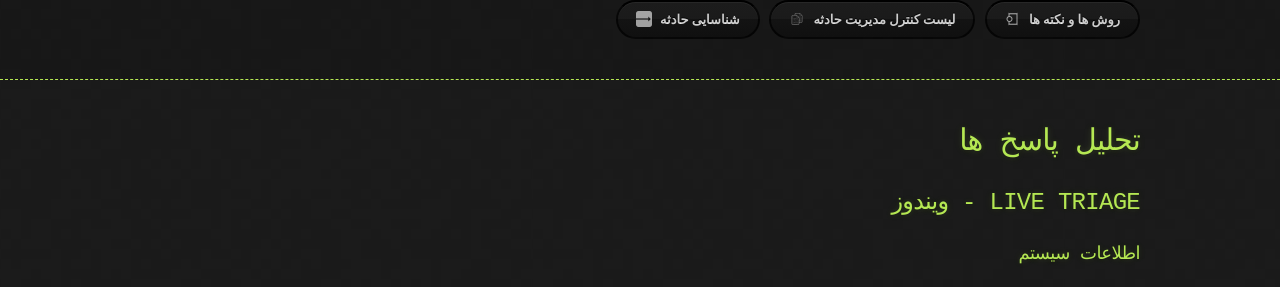
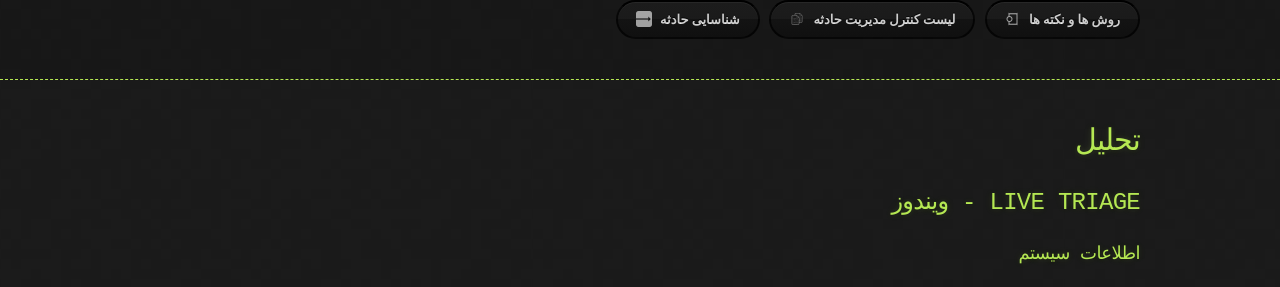
Before and after one commit to irblueteam/blue-team, a Jekyll site: the page built from respond-analysis.md, in a window 1280 px wide and 900 px high. Shown: the part 152-439 px from the top of the window. Built offline with Jekyll 4.4.1, drawn with Linux system fonts in a browser that asks for light colours; some web fonts are replaced; our own code applies the rules of GitHub Pages for plain Markdown files.

Commit message:
Update respond-analysis.md

```diff
--- a/respond-analysis.md
+++ b/respond-analysis.md
@@ -1,4 +1,4 @@
-# تحلیل پاسخ ها
+# تحلیل
 
 ## LIVE TRIAGE - ویندوز
 
```
